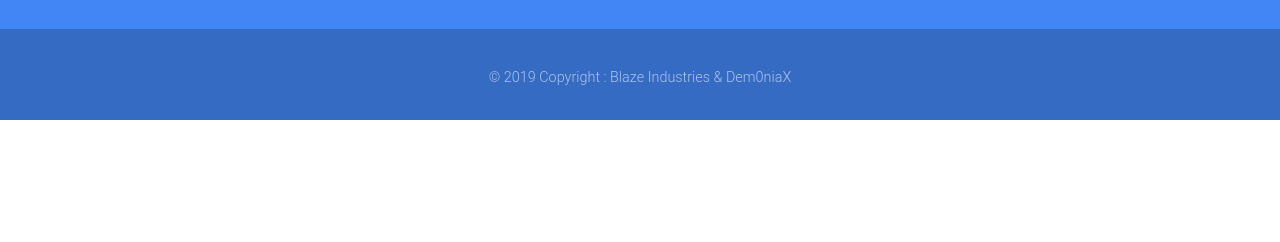
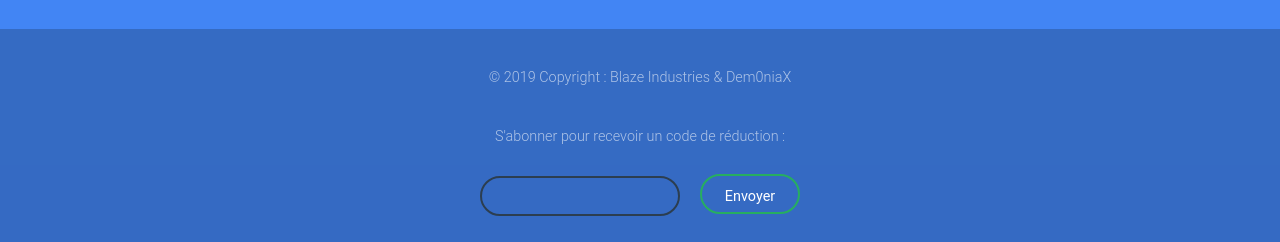
Before and after one commit to BlazeIndustries/web, a plain HTML site: page index.html in a window 1280 px wide. Shown: the part 1106-1348 px from the top of the page. Before the commit the page ends 1226 px from the top, so only its background shows below. Drawn offline with nearby package versions, Linux system fonts and the light colour scheme; a script that the page names is missing; a web font is replaced by a local one.

Commit message:
Add files via upload

```diff
--- a/css/style.css
+++ b/css/style.css
@@ -2,6 +2,60 @@ body, html {
     text-align: center;
     padding: 0;
     margin: 0;
+    background: #ecf0f1;
+}
+
+.mail {
+  position: relative;
+  background: none;
+  border: 2px solid #2c3e50;
+  border-radius: 40px;
+  color: white;
+  width: 200px;
+  height: 40px;
+  margin: 10px;
+  padding: 10px;
+  outline: none;
+  transition-duration: 0.3s;
+}
+
+.mail:focus {
+  text-decoration: none;
+  position: relative;
+  border: 2px solid #27ae60;
+  border-radius: 40px;
+  color: white;
+  width: 250px;
+  outline: none;
+  transition-duration: 0.3s;
+}
+
+.submit {
+  position: relative;
+  text-decoration: none;
+  outline: none;
+  background: none;
+  color: white;
+  margin: 10px;
+  padding: 10px;
+  width: 100px;
+  height: 40px;
+  border: 2px solid #27ae60;
+  border-radius: 40px;
+  transition-duration: 0.3s;
+}
+
+.submit:hover {
+  text-decoration: none;
+  background: none;
+  color: white;
+  margin: 10px;
+  padding: 10px;
+  height: 40px;
+  width: 125px;
+  border: 2px solid #27ae60;
+  border-radius: 40px;
+  transition-duration: 0.3s;
 }
 
 .img {
@@ -25,3 +79,13 @@ body, html {
 .btn {
   border-radius: 40px;
 }
+
+#discord {
+  color: white;
+  transition-duration: 0.7s;
+}
+
+#discord:hover {
+  color: #2c3e50;
+  transition-duration: 0.7s;
+}
--- a/index.html
+++ b/index.html
@@ -79,12 +79,14 @@
       <p><em>Blaze Industries</em> se réserve le droit de modifier ce site comme bon lui semble.</p>
       <p>En naviguant sur celui-ci, vous acceptez nos <a>Conditions Générales d'utilisation</a>.</p>
       <br>
-      <p><a href="https://discord.gg/FhBJTUp"><i class="fab fa-discord fa-lg fa-3x"></i></a></p>
+      <p><a href="https://discord.gg/FhBJTUp"><i class="fab fa-discord fa-lg fa-3x" id="discord"></i></a></p>
 
     </div>
     <div class="footer-copyright text-center py-3">
         <br>
-        <p>© 2019 Copyright : Blaze Industries & Dem0niaX</p>
+        <p>© 2019 Copyright : Blaze Industries & Dem0niaX</p><br>
+        <p>S'abonner pour recevoir un code de réduction :</p>
+        <input class="mail" type="mail"></input><input class="submit"  value="Envoyer" type="submit"></input>
     </div>
 </footer>
 
```
